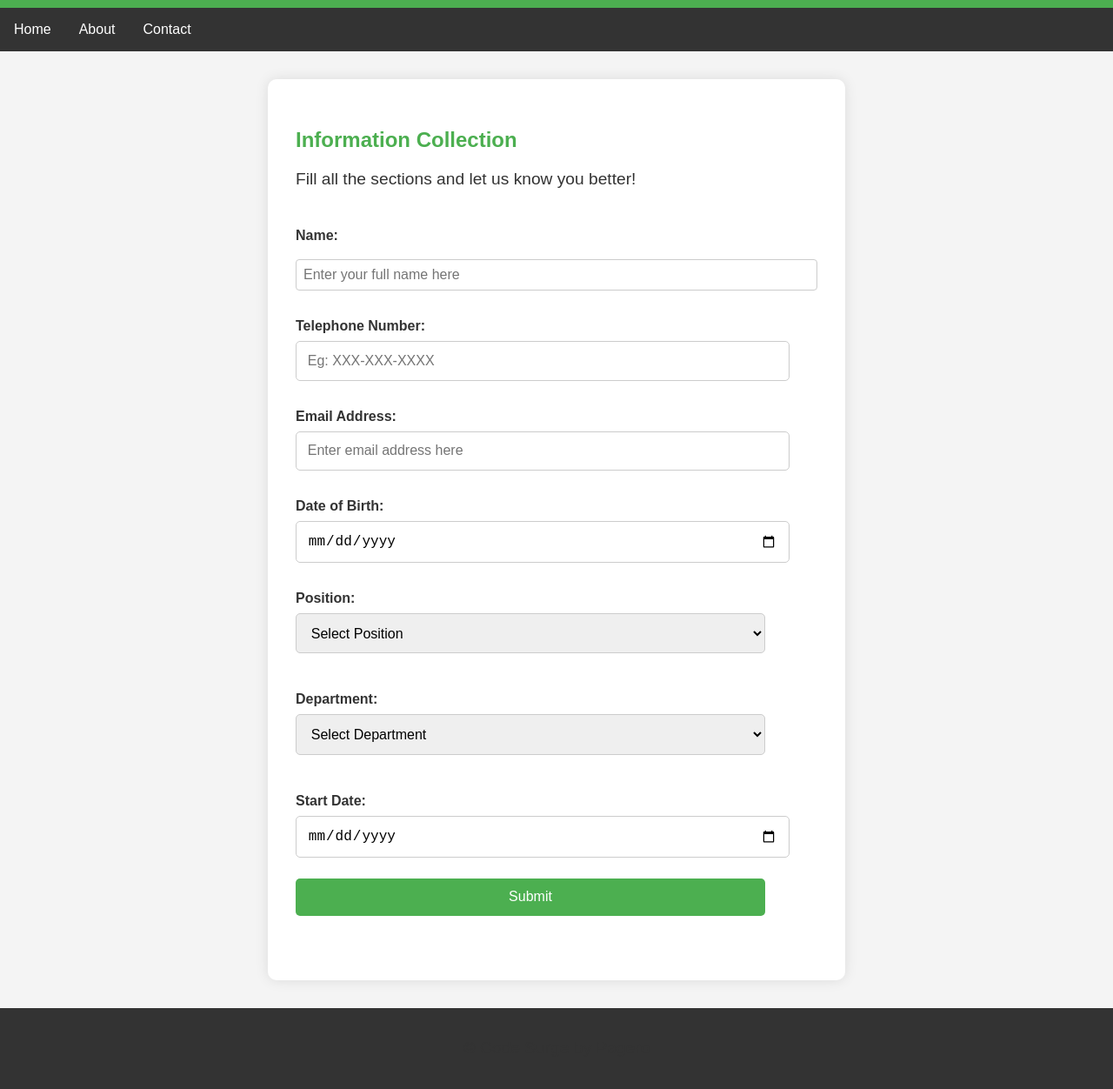
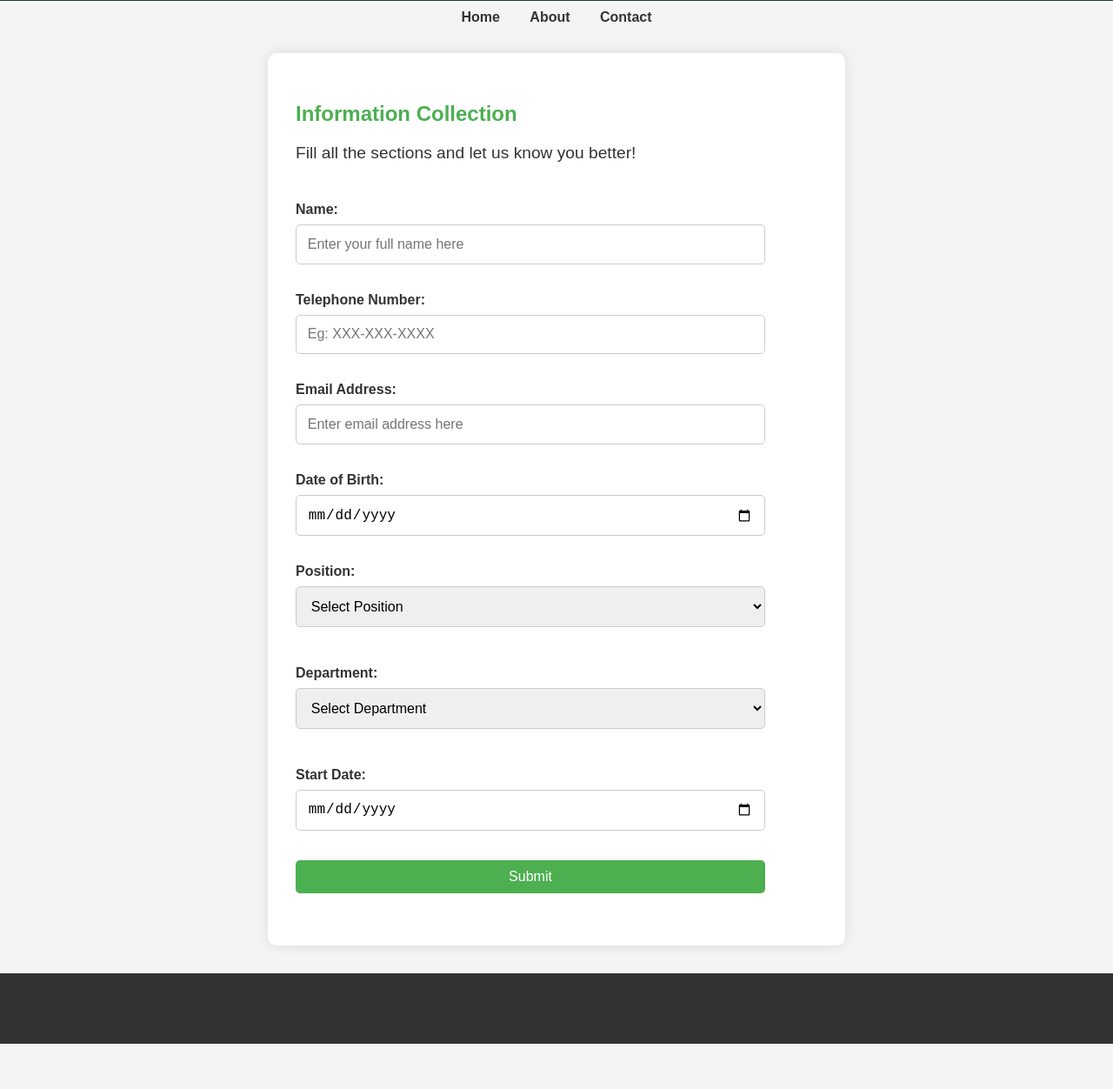
Before and after one commit to Nayanatharapmc/Code_Surge_Challenge_01, a plain HTML site: page index.html in a window 1280 px wide. Shown: the part 76-1328 px from the top of the page at 87% size. After the commit the page ends 1276 px from the top, so only its background shows below. Drawn offline with Linux system fonts and the light colour scheme.

Commit message:
Update styles for the clear button

```diff
--- a/styles.css
+++ b/styles.css
@@ -1,34 +1,40 @@
-/* General Styles */
 body {
    font-family: Arial, sans-serif;
    margin: 0;
    padding: 0;
    background-color: #f4f4f4;
+   color: #333;
  }
 
  header {
-    background-color: #4CAF50;
-    color: white;
+   background-color: #173b34;
+   color: #fff;
+   padding: 20px 0;
    text-align: center;
-    padding: 1.5rem 0;
+ }
+
+ nav {
+   margin: 10px 0;
+   text-align: center;
+ }
+
+ nav a {
+   margin: 0 15px;
+   color: #333;
+   text-decoration: none;
+   font-weight: bold;
+ }
+
+ section {
+   margin: 20px;
+   padding: 20px;
+   background-color: #fff;
+   border-radius: 5px;
+   box-shadow: 0 0 10px rgba(0, 0, 0, 0.1);
  }
 
  h1 {
    margin: 0;
-  }
-
-nav {
-   background-color: #333;
-   overflow: hidden;
-}
-
-nav a {
-   float: left;
-   display: block;
-   color: white;
-   text-align: center;
-   padding: 1rem;
-   text-decoration: none;
  }
 
  nav a:hover {
@@ -60,31 +66,46 @@ label {
    font-weight: bold;
  }
 
-input, select, button {
-   width: 90%;
+ input[type="text"],
+ input[type="tel"],
+ input[type="email"],
+ input[type="date"],
+ select,
+ button {
+   width: 90%; /* Set the same width for all inputs */
    padding: 0.8rem;
    margin-bottom: 1.5rem;
    border: 1px solid #ccc;
    border-radius: 5px;
    font-size: 1rem;
+   box-sizing: border-box; /* Prevents width issues with padding */
  }
 
-input:focus, select:focus {
+ input:focus,
+ select:focus {
    outline: none;
-   border-color: #4CAF50;
+   border-color: #4caf50;
  }
 
-button {
-   background-color: #4CAF50;
+ /* Button styles */
+ button[type="submit"],
+ button[type="reset"] {
+   padding: 10px 20px;
+   margin: 10px 0;
+   border: none;
+   border-radius: 5px;
+   background-color: #4caf50;
    color: white;
-   border: none;
+   font-size: 16px;
    cursor: pointer;
-   transition: background-color 0.3s;
-   text-align: center;
+ }
+
+ button[type="reset"] {
+   background-color: #dc3545;
  }
 
  button:hover {
-   background-color: #45a049;
+   opacity: 0.8;
  }
 
  .error-message {
@@ -96,7 +117,7 @@ button:hover {
 
  /* Success Message Styling */
  h2 {
-  color: #4CAF50;
+   color: #4caf50;
    margin-top: 1.5rem;
  }
 
@@ -107,10 +128,11 @@ p {
 
  footer {
    text-align: center;
-   padding: 1rem 0;
+   padding: 10px;
    background-color: #333;
-   color: white;
-   position: relative; /* Change from fixed to relative */
+   color: #fff;
+   position: relative;
+   bottom: 0;
    width: 100%;
  }
 
@@ -126,7 +148,9 @@ footer {
      padding: 1.5rem;
    }
 
-    input, select, button {
+   input,
+   select,
+   button {
      font-size: 0.9rem;
      padding: 0.7rem;
    }
@@ -140,17 +164,7 @@ footer {
  }
 
  .visible {
-   max-height: 100px; /* Adjust as needed */
-}
-
-/* Form styling for consistency */
-input[type="text"] {
-    width: 100%;
-    padding: 8px;
-    margin-top: 10px;
-    border: 1px solid #ccc;
-    border-radius: 4px;
-    box-sizing: border-box;
+   max-height: 100px;
  }
 
  /* Add some space between the form fields */
@@ -158,7 +172,6 @@ div {
    margin-bottom: 20px;
  }
 
-/* Adding subtle background */
  #other-department-wrapper,
  #other-position-wrapper {
    background-color: #f9f9f9;
```
Lines whose indentation alone changed are shown as unchanged.
